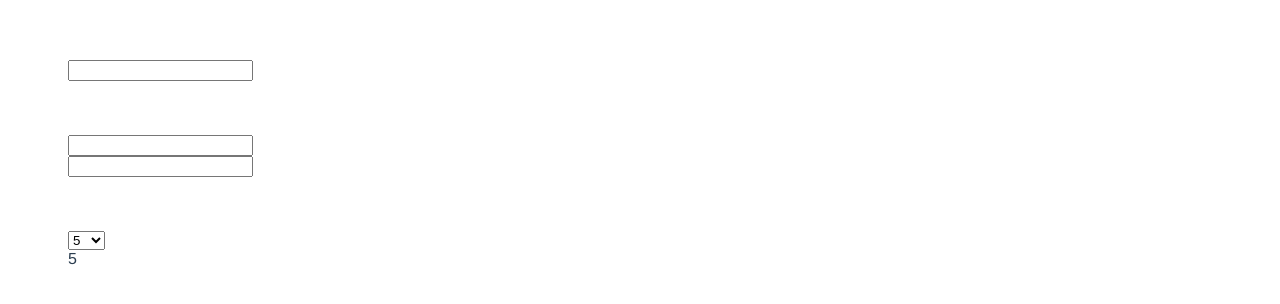
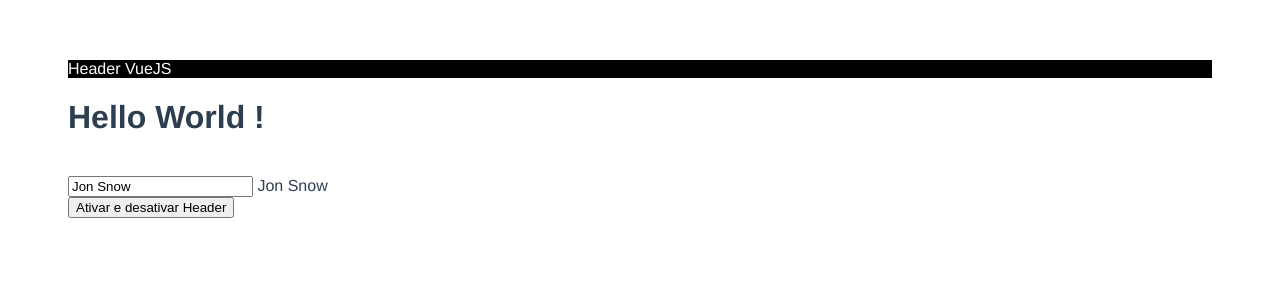
Before and after one commit to LuizGamaDev/VueJS-TiagoMatos, a Vue app in the folder app/: page / in a window 1280 px wide. Shown: the top 304 px of the page. Built offline with nearby package versions, Linux system fonts and the light colour scheme.

Commit message:
feat: VueJS Life Cycle

```diff
--- a/app/src/App.vue
+++ b/app/src/App.vue
@@ -1,68 +1,89 @@
 <template>
   <div>
-    <input v-model="name" type="text" />
-    <br />
-    {{ name }}
+    <TheHeader v-if="showHeader"/>
+    <h1>Hello World !</h1>
+    <br>
+    <input
+    v-model="name"
+    type="text"
+    >
+    {{ name }} <br>
 
-    <br><br><br>
-
-    <input v-model="user.first_name" type="text" />
-    <br />
-    <input v-model="user.last_name" type="text" />
-    <br />
-    {{ user.first_name }} {{ user.last_name }}
-
-    <br /><br /><br />
-    <select v-model="pageCount">
-      <option value="5">5</option>
-      <option value="10">10</option>
-      <option value="15">15</option>
-    </select> <br>
-    {{ pageCount }}
+    <button @click="showHeader = !showHeader">
+      Ativar e desativar Header
+    </button>
   </div>
 </template>
 
 <script>
+import TheHeader from './components/TheHeader.vue';
+
 export default {
   name: "App",
+  components: { TheHeader },
   data() {
     return {
-      name: "",
-      pageCount: 5,
-      user: {
-        first_name: '',
-        last_name: '',
-      }
+      name: 'Jon Snow',
+      showHeader: true,
     };
   },
+    // Criação
+      // Prepara o componente
+      // Ajax, inicializar algumas variáveis
+      // Não tem acesso ao template (DOM)
+    // Montagem
+      // Inicializar uma lib externa (new Lib())
+      // Precisa de acesso ao template (DOM)
+      // Tem acesso ao template (DOM)
+    // Atualização
+      // Debug
+    // Desmontagem
+      // Remover tudo o que for necessário (lib->destroy())
+      // para liberar memória
+
+      // HOOKS
+      // beforeUpdate() {
+      //   console.log('beforeUpdate', this.name)
+      // },
+      // updated() {
+      //   console.log('updated', this.name)
+      // },
+      // beforeCreate() {
+      //   console.log('beforeCreate');
+      //   console.log('Estado:', this.name);
+      //   console.log('DOM:', this.$el);
+      // },
+      // created() {
+      //   console.log('created');
+      //   console.log('Estado:', this.name);
+      //   console.log('DOM:', this.$el);
+      // },
+      // beforeMount() {
+      //   console.log('beforeMount');
+      //   console.log('Estado:', this.name);
+      //   console.log('DOM:', this.$el);
+      // },
+      // mounted() {
+      //   console.log('mounted');
+      //   console.log('Estado:', this.name);
+      //   console.log('Estado:', this.name);
+      // },
+      // beforeUnmount() {
+      //   console.log('beforeUnmount')
+      // },
+      // unmounted() {
+      //   console.log('unmounted')
+      // },
+
 
   watch: {
-    name(vl) {
-      if (vl.length >= 3) {
-        this.saveUserName();
-      }
-    },
-    pageCount() {
-      this.changePage()
-    },
-    user: {
-      handler() {
-      console.log('User alterado !')
-      },
-      deep: true
-    }
+
   },
 
   computed: {},
 
   methods: {
-    saveUserName() {
-      console.log("Ajax");
-      console.log(this.name);
-    },
-    changePage() {
-      console.log('Ajax changePage')
-    }
+
   },
 };
 </script>
--- a/app/src/components/TheHeader.vue
+++ b/app/src/components/TheHeader.vue
@@ -3,7 +3,25 @@
 </template>
 
 <script>
-export default {};
+export default {
+  mounted() {
+    window.addEventListener('resize', this.resize)
+  },
+  beforeUnmount() {
+    // Destruir as nossas libs, eventos, linteners
+    console.log('beforeUnmount');
+    window.removeEventListener('resize', this.resize)
+  },
+  unmounted() {
+    console.log('unmounted')
+  },
+
+  methods: {
+    resize($evt) {
+      console.log($evt);
+      }
+  }
+};
 </script>
 
 <style>
```
